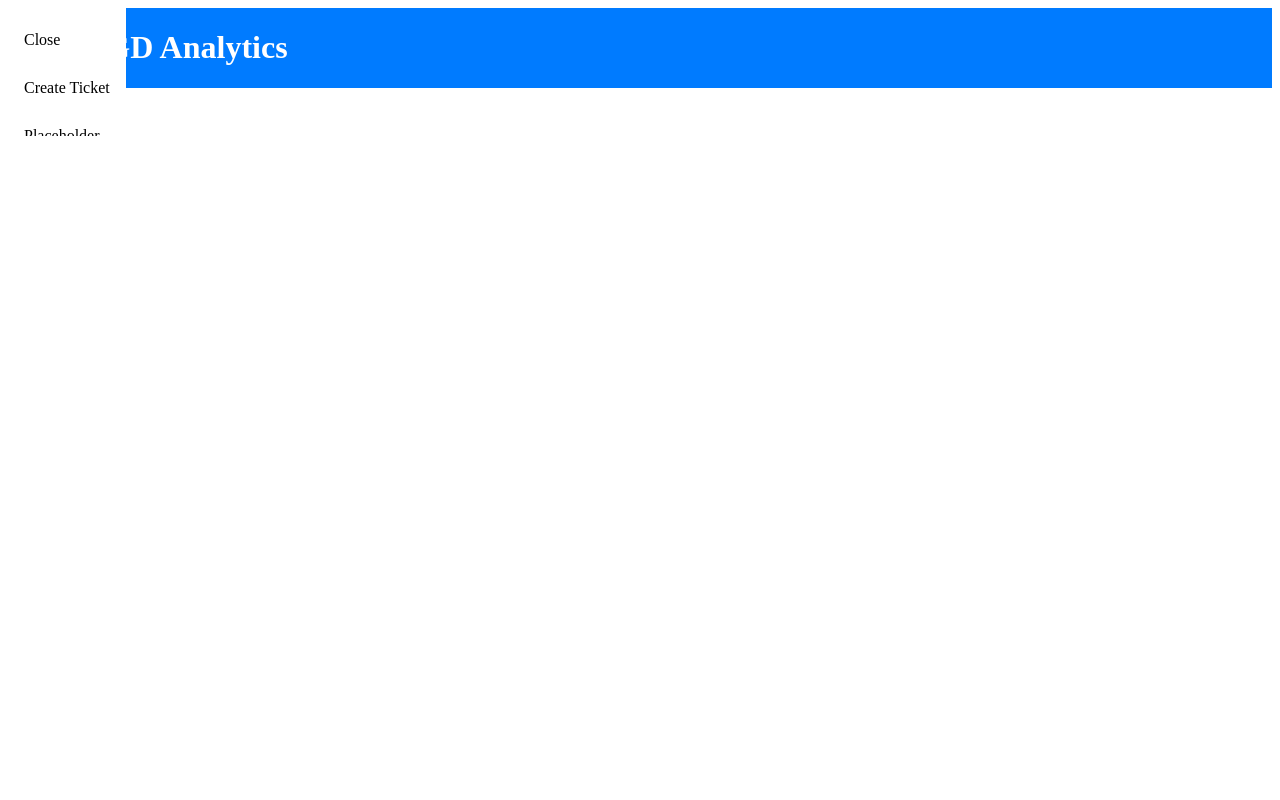
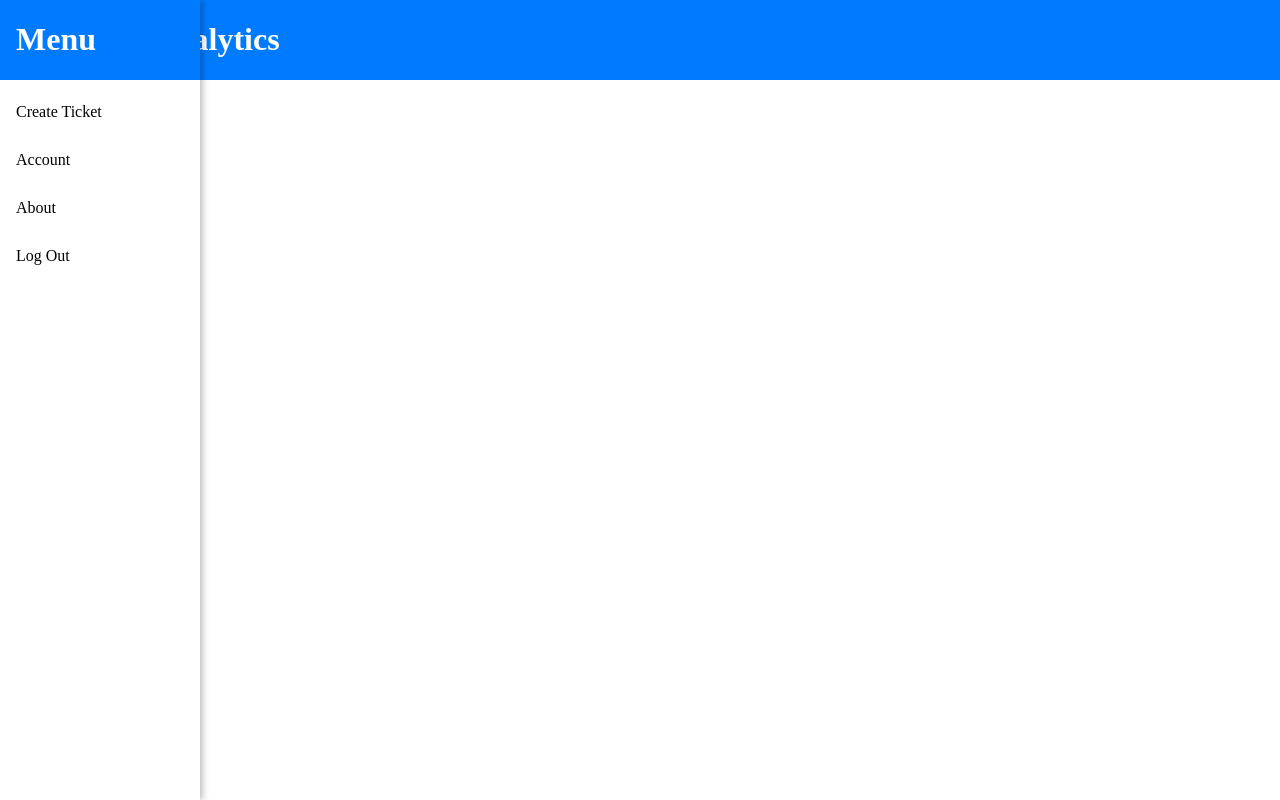
Before and after one commit to cudzichG-sxu/ACSG-545-GroupB-SupportTicketSoftware, an Angular app in the folder supportTicketSoftware/: page / in a window 1280 px wide. Both pictures are taken after a click on the button "menu". Built offline with nearby package versions, Linux system fonts and the light colour scheme.

Commit message:
Set up navigation menu

```diff
--- a/supportTicketSoftware/src/app/app.component.css
+++ b/supportTicketSoftware/src/app/app.component.css
@@ -1,3 +1,13 @@
+.sidenav-container{
+  height: 100%;
+}
+
+.sidenav {
+  width: 200px;
+  box-shadow: 3px 0 6px rgba(0,0,0,0.24);
+  background-color: white;
+}
+
 .menu-spacer {
   flex: 1 1 auto;
 }
@@ -5,9 +15,7 @@
   background: #007bff;
   color: #fff;
 }
-.mat-nav-list {
-  background-color: white;
-}
+
 .mat-icon-button{
   background: transparent;
   color: white;
--- a/supportTicketSoftware/src/app/app.component.html
+++ b/supportTicketSoftware/src/app/app.component.html
@@ -1,23 +1,25 @@
-<mat-sidenav-container fxFlexFill>
-  <mat-sidenav #sidenav>
+<mat-sidenav-container fxFlexFill class="sidenav-container">
+  <mat-sidenav
+    #sidenav
+    class="sidenav"
+    fixedInViewport="true">
+    <mat-toolbar color="primary"><h1>Menu</h1></mat-toolbar>
     <mat-nav-list>
-      <a (click)="sidenav.toggle()" href="" mat-list-item>Close</a>
       <a href="#" mat-list-item>Create Ticket</a>
-      <a href="#" mat-list-item>Placeholder</a>
-      <a href="#" mat-list-item>Placeholder</a>
+      <a href="#" mat-list-item>Account</a>
+      <a href="#" mat-list-item>About</a>
+      <a href="#" mat-list-item>Log Out</a>
     </mat-nav-list>
   </mat-sidenav>
   <mat-sidenav-content fxFlexFill>
     <mat-toolbar color="primary">
-    <mat-toolbar-row>
       <button mat-icon-button (click)="sidenav.toggle()" fxShow="true">
         <span class="material-icons">menu</span>
       </button>
       <h1 style="padding-left: 20px">LGD Analytics</h1>
-    </mat-toolbar-row>
-  </mat-toolbar>
+    </mat-toolbar>
     <nav mat-tab-nav-bar>
-      <a mat-tab-link [routerLink]="'dash-board'">Dashboard</a>
+      <a mat-tab-link [routerLink]="'dash-board'" >Dashboard</a>
     </nav>
   </mat-sidenav-content>
 </mat-sidenav-container>
--- a/supportTicketSoftware/src/styles.css
+++ b/supportTicketSoftware/src/styles.css
@@ -1 +1,6 @@
 /* You can add global styles to this file, and also import other style files */
+
+
+body {
+  margin: 0;
+}
```
